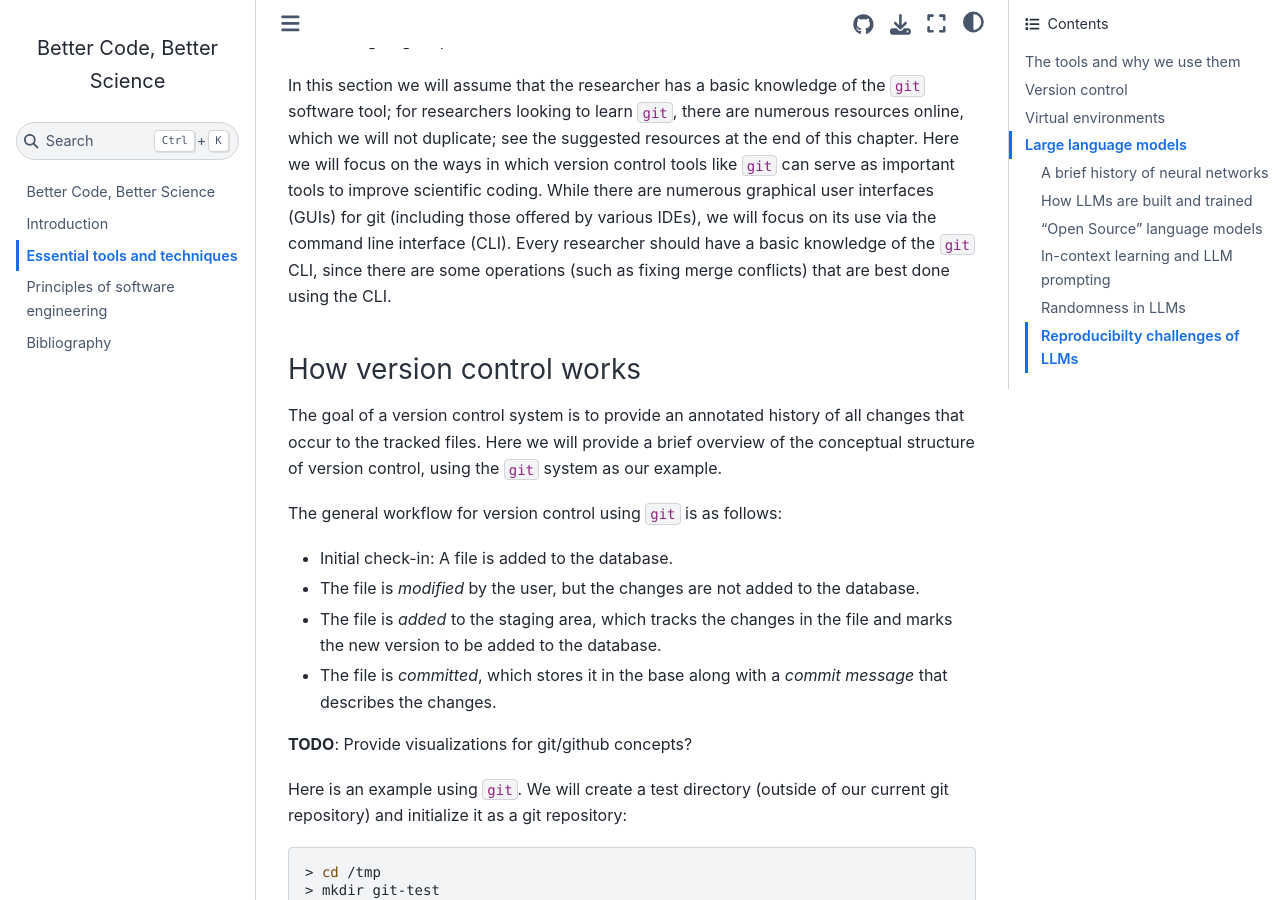
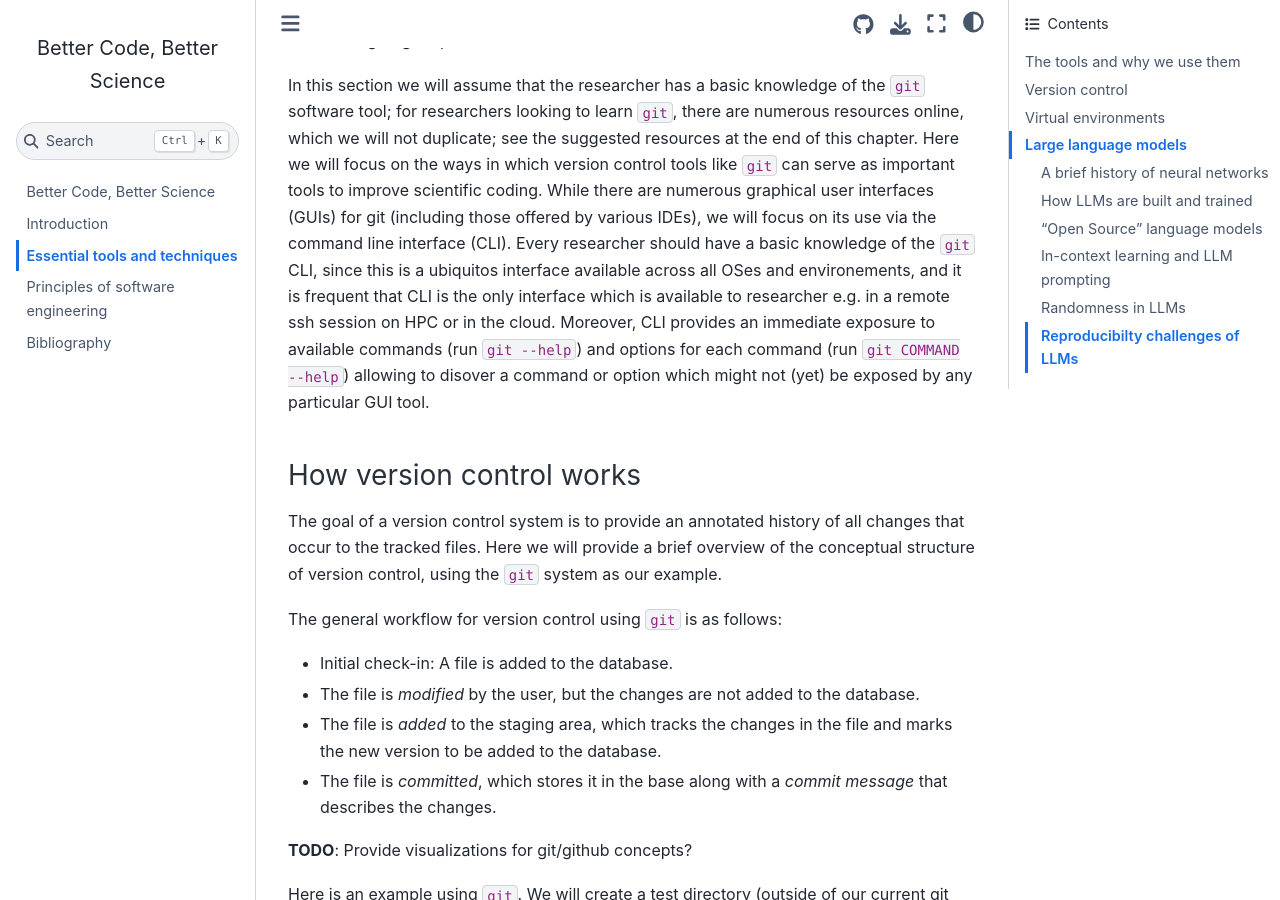
Before and after one commit to BetterCodeBetterScience/book, a Jupyter Book: the page built from book/essential_tools_and_techniques.md, in a window 1280 px wide and 900 px high, scrolled down 1577 px. Built offline with Jupyter Book 1.0.4 settings and Sphinx 7.4.7 and the Sphinx Book theme 1.1.4, drawn with Linux system fonts in a browser that asks for light colours; pages that are not in the unit, such as notebooks, are missing from menus; cross-references to code outside the pages are shown as plain code.

Commit message:
My points on why I think knowing git CLI is useful
Attn @lnnrtwttkhn on whether it aligns with his ideas.  I concur that
merge resolution is really no the strongest power of CLI, which actually
does nothing about it per se ;)

```diff
--- a/book/essential_tools_and_techniques.md
+++ b/book/essential_tools_and_techniques.md
@@ -19,7 +19,7 @@
 
 Scientists in many fields have traditionally kept a *lab notebook* to record their experimentation. This is still the case in domains such as biology where the work often involves manual experimentation at a lab bench. Many such labs have moved to using electronic lab notebooks, making it much easier to search and find relevant information.  However, an increasing amount of scientific work is now computational, and for this work it would seem somewhat inefficient to record information about the software development process separately from the code that is being written.  There is in fact a tool that can provide the computational researcher with an integrated way to record the history their work, known as *version control.*  While there are many tools that can be used to perform version control, [git](https://git-scm.com/) has become by far the most prevalent within the scientific computing ecosystem, largely due to the popularity of the [Github](http://github.com) web site that enables the hosting and sharing of git repositories.
 
-In this section we will assume that the researcher has a basic knowledge of the `git` software tool; for researchers looking to learn `git`, there are numerous resources online, which we will not duplicate; see the suggested resources at the end of this chapter. Here we will focus on the ways in which version control tools like `git` can serve as important tools to improve scientific coding.  While there are numerous graphical user interfaces (GUIs) for git (including those offered by various IDEs), we will focus on its use via the command line interface (CLI).  Every researcher should have a basic knowledge of the `git` CLI, since there are some operations (such as fixing merge conflicts) that are best done using the CLI.
+In this section we will assume that the researcher has a basic knowledge of the `git` software tool; for researchers looking to learn `git`, there are numerous resources online, which we will not duplicate; see the suggested resources at the end of this chapter. Here we will focus on the ways in which version control tools like `git` can serve as important tools to improve scientific coding.  While there are numerous graphical user interfaces (GUIs) for git (including those offered by various IDEs), we will focus on its use via the command line interface (CLI).  Every researcher should have a basic knowledge of the `git` CLI, since this is a ubiquitos interface available across all OSes and environements, and it is frequent that CLI is the only interface which is available to researcher e.g. in a remote ssh session on HPC or in the cloud. Moreover, CLI provides an immediate exposure to available commands (run `git --help`) and options for each command (run `git COMMAND --help`) allowing to disover a command or option which might not (yet) be exposed by any particular GUI tool.
 
 ### How version control works
 
```
